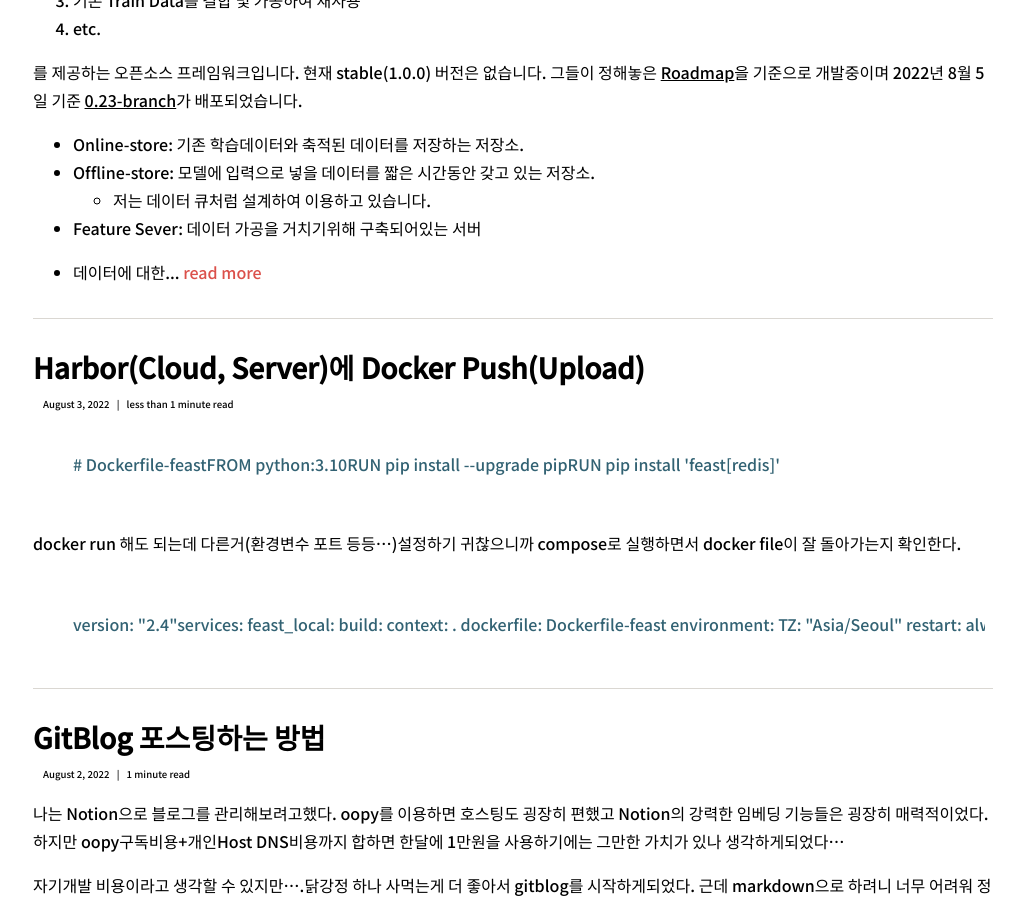
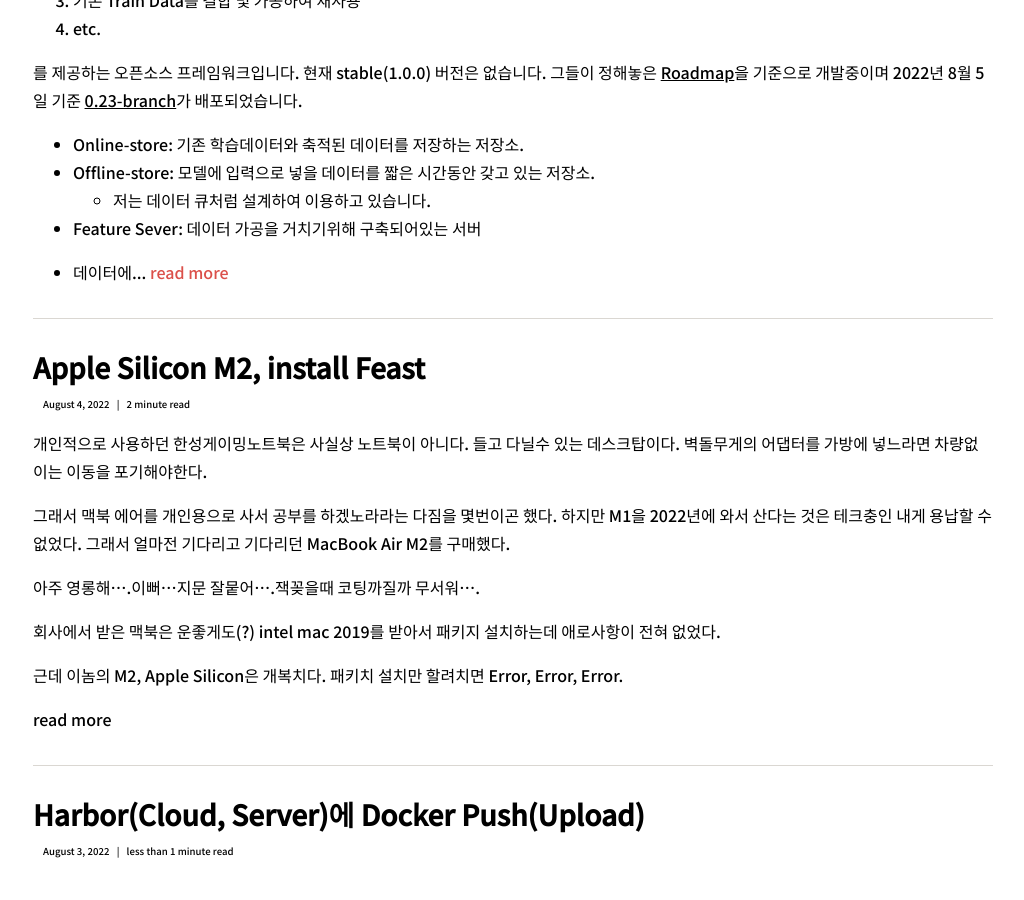
Before and after one commit to kyungseonpark/kyungseonpark.github.io, a Jekyll site: the page built from _pages/archive.html, in a window 1280 px wide and 900 px high, scrolled down 493 px. Shown: the whole window, without its empty margins (127-1151 px from the left). Built offline with Jekyll 4.4.1, drawn with Linux system fonts in a browser that asks for light colours.

Commit message:
[post] start to feast

````diff
--- /dev/null
+++ b/_posts/2022-08-05-install-feast-m2.md
@@ -0,0 +1,180 @@
+---
+layout: PBD
+read_time: true
+show_date: true
+title: Apple Silicon M2, install Feast
+date: 2022-08-04 01:29:12 -0600
+description: install feast at M2
+img: posts/cover/feast.png
+tags: [feast]
+author: Kyungseon Park
+github: kyungseonpark
+toc: yes
+---
+
+# 영롱한 내 맥북 에어 M2, 근데 애물단지 옷을 입은.
+
+개인적으로 사용하던 한성게이밍노트북은 사실상 노트북이 아니다. 들고 다닐수 있는 데스크탑이다. 벽돌무게의 어댑터를 가방에 넣느라면 차량없이는 이동을 포기해야한다.
+
+그래서 맥북 에어를 개인용으로 사서 공부를 하겠노라라는 다짐을 몇번이곤 했다. 하지만 M1을 2022년에 와서 산다는 것은 테크충인 내게 용납할 수 없었다. 그래서 얼마전 기다리고 기다리던 MacBook Air M2를 구매했다.
+
+<img src="../assets/img/posts/2022-08-05-install-feast-m2/image-20220805223139652.png" alt="image-20220805223139652" style="zoom:67%;" />
+
+아주 영롱해....이뻐...지문 잘뭍어....잭꽂을때 코팅까질까 무서워....
+
+# 설치를 해야 Feast를 개발하고 공부하지
+
+회사에서 받은 맥북은 운좋게도(?) intel mac 2019를 받아서 패키지 설치하는데 애로사항이 전혀 없었다.
+
+![편안 짤과 움짤 모음 - 짤봇](../assets/img/posts/2022-08-05-install-feast-m2/Vgvs95YpK.jpeg)
+
+근데 이놈의 M2, Apple Silicon은 개복치다. 패키치 설치만 할려치면 Error, Error, Error.
+
+<img src="../assets/img/posts/2022-08-05-install-feast-m2/before.jpg" alt="rajephon lab - 개비스콘 짤 생성기" style="zoom:50%;" />
+
+```dockerfile
+pip install feast
+```
+
+를 실행하면....
+
+```shell
+	Using cached feast-0.23.0.tar.gz (3.0 MB)
+	Installing build dependencies ...
+```
+
+이 무한으로 돌면서 CPU사용량이 99%을 찍고 공포 분위기를 조성한다.
+
+이글을 쓰면서도 이 설치가 성공할지 모른다. 우선 해봤던 짓을 기록하면서 혹시나 찾아와서 읽는 분들의 시간을 아껴주고자 한다.
+
+# How to run Feast on M1
+
+:link: https://github.com/feast-dev/feast/issues/2105
+
+m1 install feast 뭐 이런 검색어로 입력하면 처음 나오는 페이지. Feast 개발팀의 GitHub 이슈 페이지다. m1에서 되는지는 나는 모르겠고 m2는 안됑...
+
+# 가상환경 문제인가?
+
+Python의 친구 Anaconda로 가상환경을 구성해서 그런건가....혹시나해서 venv로 해서 해봤다. 안됑....
+
+# Requirement를 직접 설치해보자
+
+:link: https://github.com/feast-dev/feast/tree/v0.23-branch/sdk/python/requirements
+
+현재 2022년 8월 5일 기준 v0.23-branch가 최종 배포판이며 requirement에서 뭐가 문제인지 찾아보고자 하는 접근방법이다.
+
+## py3.8-requirements.txt
+
+우선 py3.8-requirements.txt를 설치한다. 혹시 모를 분들을 위해 명령어를 알려주자면
+
+```
+pip install -r py3.8-requirements.txt
+```
+
+근데 분명 에러가 날거다. 그래야 내가 덜 억울하다. grpcio 설치하는데 에러가 날거다.
+
+:link: https://anaconda.org/conda-forge/grpcio
+
+conda로 설치해보자.
+
+```shell
+conda install -c conda-forge grpcio==1.47.0
+```
+
+으로 한스텝 넘어가보자.
+
+<img src="../assets/img/posts/2022-08-05-install-feast-m2/img.jpg" alt="위대한 개츠비' 디카프리오가 건배하던 와인, 대체 뭘까요?" style="zoom:33%;" />
+
+pip install -r py3.8-requirements.txt를 반복하면서 설치가 안되는 패키지는 이런식으로 찾아가면서 설치해보자...
+
+(이렇게까지 해야하나 싶기도 하고....VM 올려서 해볼까 하기도하고...오기가 생기더라구요.)
+
+## py3.8-ci-requirements.txt
+
+``` shell
+pip install -r py3.8-ci-requirements.txt
+```
+
+### mysqlclient Error
+
+subprocess-exited-with-error
+
+```shell
+Collecting mysqlclient==2.1.1
+  Using cached mysqlclient-2.1.1.tar.gz (88 kB)
+  Preparing metadata (setup.py) ... error
+  error: subprocess-exited-with-error
+
+  × python setup.py egg_info did not run successfully.
+  │ exit code: 1
+  ╰─> [16 lines of output]
+      /bin/sh: mysql_config: command not found
+      /bin/sh: mariadb_config: command not found
+      /bin/sh: mysql_config: command not found
+      Traceback (most recent call last):
+        File "<string>", line 2, in <module>
+        File "<pip-setuptools-caller>", line 34, in <module>
+        File "/private/var/folders/kz/yd1mgyyj2g75szh6mm6tf84w0000gn/T/pip-install-dc0brsrm/mysqlclient_633d10bc039844e28e1af5bad2d4d7c4/setup.py", line 15, in <module>
+          metadata, options = get_config()
+        File "/private/var/folders/kz/yd1mgyyj2g75szh6mm6tf84w0000gn/T/pip-install-dc0brsrm/mysqlclient_633d10bc039844e28e1af5bad2d4d7c4/setup_posix.py", line 70, in get_config
+          libs = mysql_config("libs")
+        File "/private/var/folders/kz/yd1mgyyj2g75szh6mm6tf84w0000gn/T/pip-install-dc0brsrm/mysqlclient_633d10bc039844e28e1af5bad2d4d7c4/setup_posix.py", line 31, in mysql_config
+          raise OSError("{} not found".format(_mysql_config_path))
+      OSError: mysql_config not found
+      mysql_config --version
+      mariadb_config --version
+      mysql_config --libs
+      [end of output]
+
+  note: This error originates from a subprocess, and is likely not a problem with pip.
+error: metadata-generation-failed
+
+× Encountered error while generating package metadata.
+╰─> See above for output.
+
+note: This is an issue with the package mentioned above, not pip.
+hint: See above for details.
+```
+
+가 뜨네....
+
+:link: https://velog.io/@max9106/mac%EC%97%90-MySQL-%EC%84%A4%EC%B9%98%ED%95%98%EA%B8%B0-4ck17gzjk3 를 참고하여
+
+```shell
+brew update
+brew install cask
+brew install mysql
+```
+
+mac OS에 mysql을 설치해준다. 그리고
+
+```shell
+pip install mysqlclient==2.1.1
+```
+
+가 설치된다.....ㅠㅠ
+
+### psycopg2-binary Error
+
+subprocess-exited-with-error
+
+:link: https://github.com/psycopg/psycopg2/issues/1200
+
+```shell
+export LDFLAGS="-L/usr/local/opt/openssl/lib"
+export CPPFLAGS="-I/usr/local/opt/openssl/include"
+```
+
+```shell
+brew install postgres
+pip install psycopg2
+pip install psycopg2-binary==2.9.3
+```
+
+### gracious-tools Error
+
+```shell
+pip install grpcio-tools
+```
+
+하면 그냥 설치된다.
````
Also changed, not shown: _posts/2022-08-05-strat-to-feast.md (+1 -1 lines), assets/img/posts/2022-08-05-install-feast-m2/Vgvs95YpK.jpeg (added), assets/img/posts/2022-08-05-install-feast-m2/before.jpg (added), assets/img/posts/2022-08-05-install-feast-m2/image-20220805223139652.png (added), assets/img/posts/2022-08-05-install-feast-m2/img.jpg (added).
